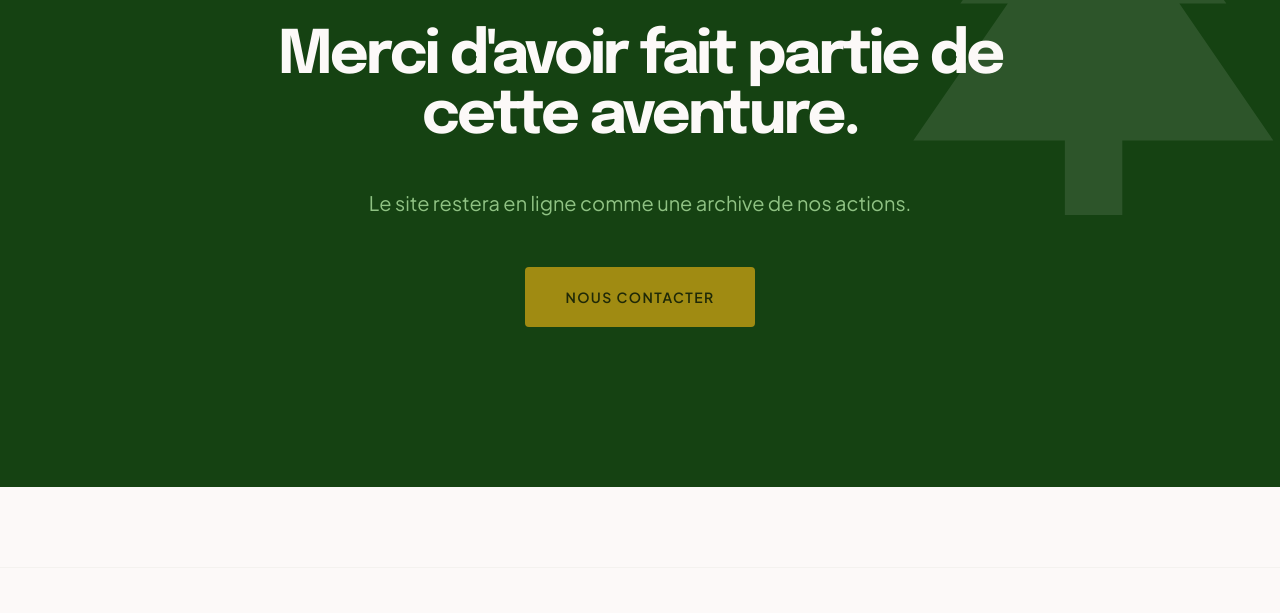
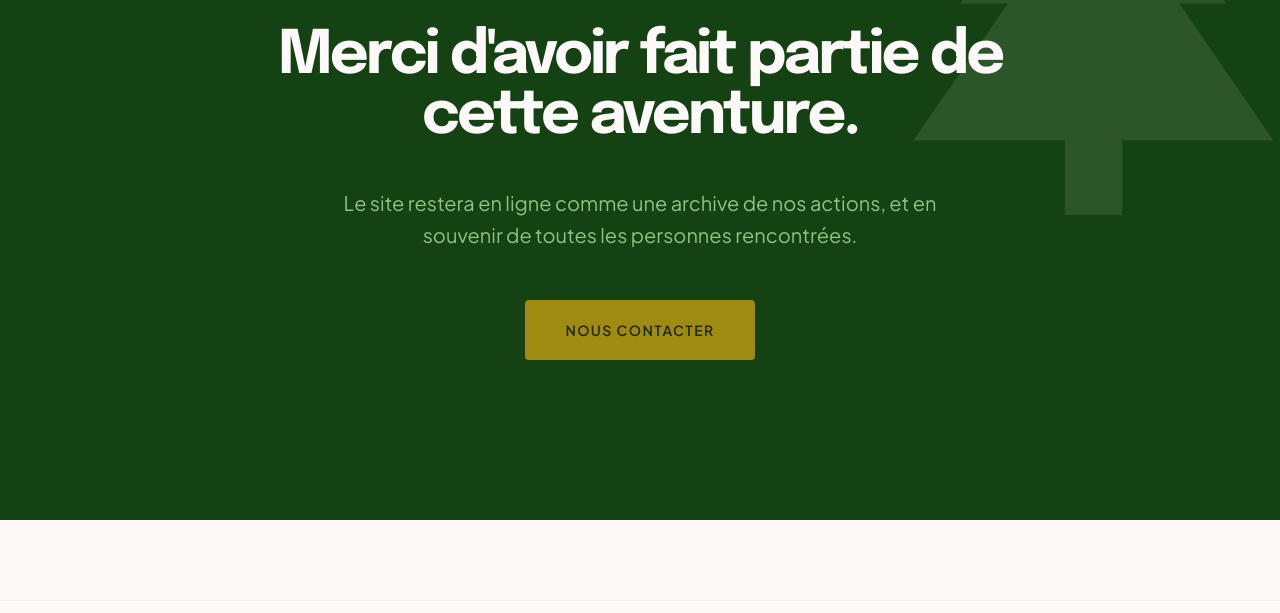
Before and after one commit to robinos33/afrique-amitie, an Eleventy site: page src/index.njk in a window 1280 px wide. Shown: the part 2249-2862 px from the top of the page. Built offline with nearby package versions, Linux system fonts and the light colour scheme; Eleventy itself is replaced by a stand-in of ours; files that its build step writes are made by us from their sources.

Commit message:
content: ajout souvenir des personnes rencontrées dans le texte de clôture

```diff
--- a/src/index.njk
+++ b/src/index.njk
@@ -110,7 +110,7 @@ activeNav: "accueil"
       <span class="material-symbols-outlined text-6xl text-secondary-container mb-8" style="font-variation-settings: 'FILL' 1;">volunteer_activism</span>
       <h2 class="font-headline text-5xl md:text-6xl font-bold tracking-tighter mb-10 leading-tight">Merci d'avoir fait partie de cette aventure.</h2>
       <p class="text-on-primary-container text-xl leading-relaxed opacity-90 max-w-2xl mx-auto mb-12">
-        Le site restera en ligne comme une archive de nos actions.
+        Le site restera en ligne comme une archive de nos actions, et en souvenir de toutes les personnes rencontrées.
       </p>
       <div class="flex flex-wrap justify-center gap-6">
         <span class="bg-secondary-container text-on-secondary-fixed px-10 py-5 rounded-lg font-bold uppercase tracking-widest text-sm opacity-60 cursor-not-allowed select-none">
```
